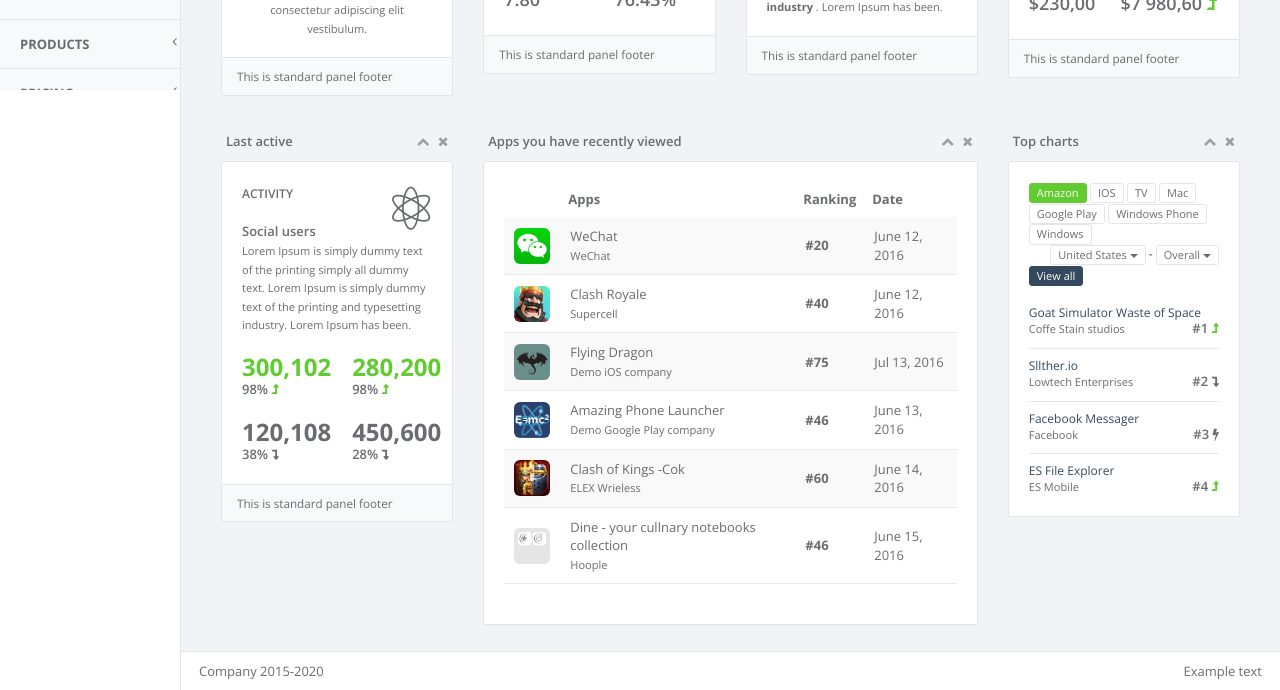
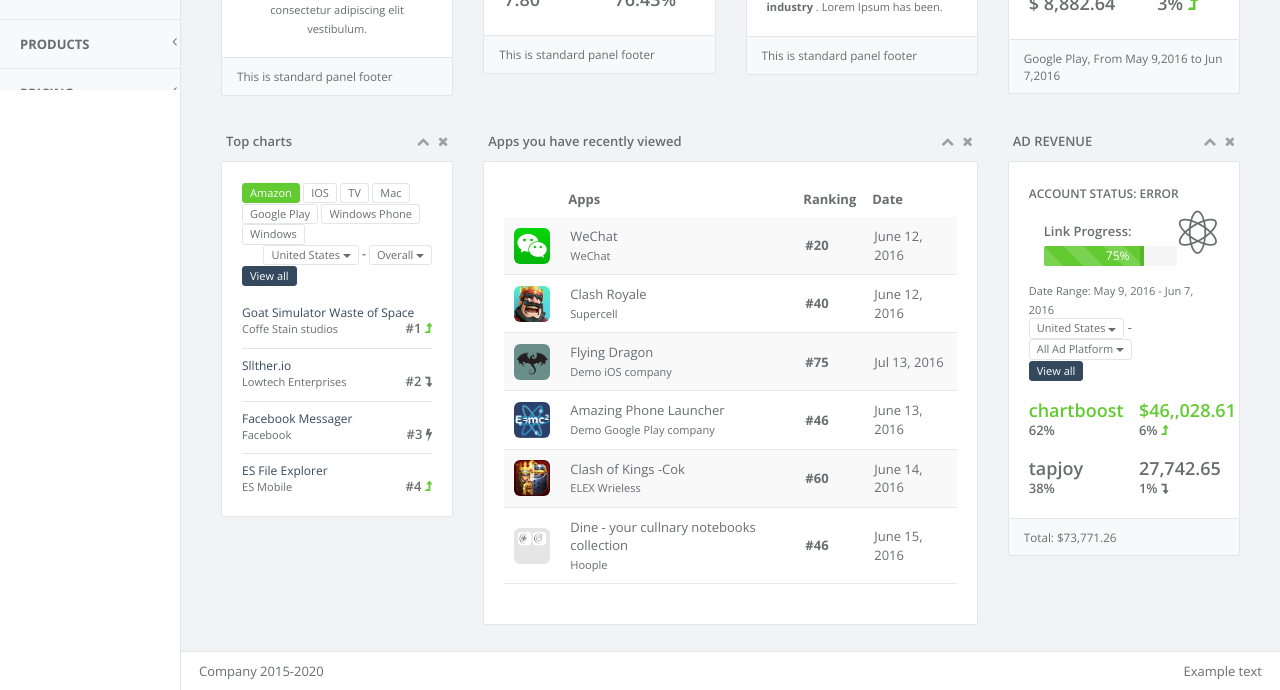
Before and after one commit to xunuoi/eve-talk, a website: page components/dashboard/dashboard.html in a window 1280 px wide. Shown: the part 710-1400 px from the top of the page. Drawn offline with nearby package versions, Linux system fonts and the light colour scheme.

Commit message:
Change dashboard ad section

```diff
--- a/components/dashboard/dashboard.html
+++ b/components/dashboard/dashboard.html
@@ -73,6 +73,7 @@
         width: 36px;
         border-radius: 6px;
     }
+
     .app-icon.app-icon-md {
         width: 72px;
     }
@@ -559,7 +560,6 @@
                                     </div>
                                     <div>
                                         <h1 class="font-extra-bold m-t-xl m-b-xs"><img class="app-icon app-icon-md" src="./dashboard_files/wechat.jpeg"></h1>
-
                                         <small>WeChat</small>
                                     </div>
                                     <div class="small m-t-xl">
@@ -612,9 +612,8 @@
                         </div>
                         <div class="panel-footer">
                             <span class="pull-right">
-                                You have two new messages from
-                                <a href="http://webapplayers.com/homer_admin-v1.9/index.html">Monica Bolt</a>
-                            </span> Last update: 21.05.2015
+                                You got download chart from <a>Annie</a>
+                            </span> Last update: 08.06.2016
                         </div>
                     </div>
                 </div>
@@ -693,7 +692,7 @@
                     <div class="hpanel stats">
                         <div class="panel-body h-200">
                             <div class="stats-title pull-left">
-                                <h4>Today income</h4>
+                                <h4>Ad Expense</h4>
                             </div>
                             <div class="stats-icon pull-right">
                                 <i class="pe-7s-cash fa-4x"></i>
@@ -707,27 +706,27 @@
                             </div>
                             <div class="m-t-xs">
                                 <div class="row">
+                                    <div class="col-xs-7">
+                                        <small class="stat-label">Cost</small>
+                                        <h4>$ 8,882.64</h4>
+                                    </div>
                                     <div class="col-xs-5">
-                                        <small class="stat-label">Today</small>
-                                        <h4>$230,00</h4>
-                                    </div>
-                                    <div class="col-xs-7">
-                                        <small class="stat-label">Last week</small>
+                                        <small class="stat-label">Rate</small>
                                         <h4>
-                                            $7 980,60
+                                            3%
                                             <i class="fa fa-level-up text-success"></i>
                                         </h4>
                                     </div>
                                 </div>
                             </div>
                         </div>
-                        <div class="panel-footer">This is standard panel footer</div>
+                        <div class="panel-footer">Google Play, From May 9,2016 to Jun 7,2016</div>
                     </div>
                 </div>
             </div>
             <div class="row">
                  <div class="col-lg-3">
-                    <div class="hpanel stats">
+                    <div class="hpanel">
                         <div class="panel-heading">
                             <div class="panel-tools">
                                 <a class="showhide">
@@ -737,57 +736,73 @@
                                     <i class="fa fa-times"></i>
                                 </a>
                             </div>
-                            Last active
+                            Top charts
                         </div>
                         <div class="panel-body list">
-                            <div class="stats-title pull-left">
-                                <h4>Activity</h4>
+                            <div class="pull-right">
+                                <a class="btn btn-xs btn-success">Amazon</a>
+                                <a class="btn btn-xs btn-default">IOS</a>
+                                <a class="btn btn-xs btn-default">TV</a>
+                                <a class="btn btn-xs btn-default">Mac</a>
+                                <a class="btn btn-xs btn-default">Google Play</a>
+                                <a class="btn btn-xs btn-default">Windows Phone</a>
+                                <a class="btn btn-xs btn-default">Windows</a>
                             </div>
-                            <div class="stats-icon pull-right">
-                                <i class="pe-7s-science fa-4x"></i>
+                            <div class="panel-title pull-right">
+                                <div class="btn-group">
+                                    <button data-toggle="dropdown" class="btn btn-default btn-xs dropdown-toggle" aria-expanded="false">United States <span class="caret"></span></button>
+                                    <ul class="dropdown-menu">
+                                        <li><a href="#">United States</a></li>
+                                        <li><a href="#">China</a></li>
+                                        <li><a href="#">Germany</a></li>
+                                        <li><a href="#">France</a></li>
+                                    </ul>
+                                </div> -
+                                <div class="btn-group">
+                                    <button data-toggle="dropdown" class="btn btn-default btn-xs dropdown-toggle" aria-expanded="false">Overall <span class="caret"></span></button>
+                                    <ul class="dropdown-menu">
+                                        <li><a href="#">Overall</a></li>
+                                        <li><a href="#">Games</a></li>
+                                        <li><a href="#">Applications</a></li>
+                                    </ul>
                                 </div>
-                            <div class="m-t-xl">
-                                <span class="font-bold no-margins">Social users</span>
-                                <br>
-                                <small>
-                                    Lorem Ipsum is simply dummy text of the printing simply all dummy text. Lorem Ipsum is
-                                simply dummy text of the printing and typesetting industry. Lorem Ipsum has been.
-                                </small>
                             </div>
-                            <div class="row m-t-md">
-                                <div class="col-lg-6">
-                                    <h3 class="no-margins font-extra-bold text-success">300,102</h3>
-                                    <div class="font-bold">
-                                        98%
+                            <a href="blog_details.html" class="btn btn-primary btn-xs">View all</a>
+                            <div class="list-item-container">
+                                <div class="list-item">
+                                    <h6 class="no-margins text-primary">Goat Simulator Waste of Space</h6>
+                                    <small>Coffe Stain studios</small>
+                                    <div class="pull-right font-bold">
+                                        #1
                                         <i class="fa fa-level-up text-success"></i>
                                     </div>
                                 </div>
-                                <div class="col-lg-6">
-                                    <h3 class="no-margins font-extra-bold text-success">280,200</h3>
-                                    <div class="font-bold">
-                                        98%
+                                <div class="list-item">
+                                    <h6 class="no-margins text-primary">Sllther.io</h6>
+                                    <small>Lowtech Enterprises</small>
+                                    <div class="pull-right font-bold">
+                                        #2
+                                        <i class="fa fa-level-down text-color3"></i>
+                                    </div>
+                                </div>
+                                <div class="list-item">
+                                    <h6 class="no-margins text-primary">Facebook Messager</h6>
+                                    <small>Facebook</small>
+                                    <div class="pull-right font-bold">
+                                        #3
+                                        <i class="fa fa-bolt text-color3"></i>
+                                    </div>
+                                </div>
+                                <div class="list-item">
+                                    <h6 class="no-margins text-primary">ES File Explorer</h6>
+                                    <small>ES Mobile</small>
+                                    <div class="pull-right font-bold">
+                                        #4
                                         <i class="fa fa-level-up text-success"></i>
                                     </div>
                                 </div>
                             </div>
-                            <div class="row m-t-md">
-                                <div class="col-lg-6">
-                                    <h3 class="no-margins font-extra-bold ">120,108</h3>
-                                    <div class="font-bold">
-                                        38%
-                                        <i class="fa fa-level-down"></i>
                         </div>
-                                </div>
-                                <div class="col-lg-6">
-                                    <h3 class="no-margins font-extra-bold ">450,600</h3>
-                                    <div class="font-bold">
-                                        28%
-                                        <i class="fa fa-level-down"></i>
-                                    </div>
-                                </div>
-                            </div>
-                        </div>
-                        <div class="panel-footer">This is standard panel footer</div>
                     </div>
                 </div>
                 <div class="col-lg-6">
@@ -915,7 +930,7 @@
                     </div>
                 </div>
                 <div class="col-lg-3">
-                    <div class="hpanel">
+                    <div class="hpanel stats">
                         <div class="panel-heading">
                             <div class="panel-tools">
                                 <a class="showhide">
@@ -925,19 +940,27 @@
                                     <i class="fa fa-times"></i>
                                 </a>
                             </div>
-                            Top charts
+                            AD REVENUE
                         </div>
                         <div class="panel-body list">
-                            <div class="pull-right">
-                                <a href="http://webapplayers.com/homer_admin-v1.9/index.html#" class="btn btn-xs btn-success">Amazon</a>
-                                <a href="http://webapplayers.com/homer_admin-v1.9/index.html#" class="btn btn-xs btn-default">IOS</a>
-                                <a href="http://webapplayers.com/homer_admin-v1.9/index.html#" class="btn btn-xs btn-default">TV</a>
-                                <a href="http://webapplayers.com/homer_admin-v1.9/index.html#" class="btn btn-xs btn-default">Mac</a>
-                                <a href="http://webapplayers.com/homer_admin-v1.9/index.html#" class="btn btn-xs btn-default">Google Play</a>
-                                <a href="http://webapplayers.com/homer_admin-v1.9/index.html#" class="btn btn-xs btn-default">Windows Phone</a>
-                                <a href="http://webapplayers.com/homer_admin-v1.9/index.html#" class="btn btn-xs btn-default">Windows</a>
+                            <div class="stats-title pull-left">
+                                <h4>Account Status: Error</h4>
                             </div>
-                            <div class="panel-title pull-right">
+                            <div class="stats-icon pull-right">
+                                <i class="pe-7s-science fa-4x"></i>
+                            </div>
+                            <div class="m-t-xl">
+                                <div class="m"><span class="font-bold no-margins">Link Progress: </span>
+                                    <div class="progress m-t-xs full progress-striped active">
+                                        <div style="width: 75%" aria-valuemax="100" aria-valuemin="0" aria-valuenow="90" role="progressbar" class=" progress-bar progress-bar-success">
+                                            75%
+                                        </div>
+                                    </div>
+                                </div>
+                                <small>
+                                Date Range: May 9, 2016 - Jun 7, 2016
+                                </small>
+                                <div>
                                     <div class="btn-group">
                                         <button data-toggle="dropdown" class="btn btn-default btn-xs dropdown-toggle" aria-expanded="false">United States <span class="caret"></span></button>
                                         <ul class="dropdown-menu">
@@ -948,50 +971,50 @@
                                         </ul>
                                     </div> -
                                     <div class="btn-group">
-                                    <button data-toggle="dropdown" class="btn btn-default btn-xs dropdown-toggle" aria-expanded="false">Overall <span class="caret"></span></button>
+                                        <button data-toggle="dropdown" class="btn btn-default btn-xs dropdown-toggle" aria-expanded="false">All Ad Platform <span class="caret"></span></button>
                                         <ul class="dropdown-menu">
-                                        <li><a href="#">Overall</a></li>
-                                        <li><a href="#">Games</a></li>
-                                        <li><a href="#">Applications</a></li>
+                                            <li><a href="#">tapjoy</a></li>
+                                            <li><a href="#">chartboost</a></li>
                                         </ul>
                                     </div>
                                 </div>
+                                <small>
                                     <a href="blog_details.html" class="btn btn-primary btn-xs">View all</a>
-                            <div class="list-item-container">
-                                <div class="list-item">
-                                    <h6 class="no-margins text-primary">Goat Simulator Waste of Space</h6>
-                                    <small>Coffe Stain studios</small>
-                                    <div class="pull-right font-bold">
-                                        #1
-                                        <i class="fa fa-level-up text-success"></i>
+
+                                </small>
+                            </div>
+                            <div class="row m-t-md">
+                                <div class="col-lg-6">
+                                    <h4 class="no-margins font-extra-bold text-success">chartboost</h4>
+                                    <div class="font-bold">
+                                        62%
                                     </div>
                                 </div>
-                                <div class="list-item">
-                                    <h6 class="no-margins text-primary">Sllther.io</h6>
-                                    <small>Lowtech Enterprises</small>
-                                    <div class="pull-right font-bold">
-                                        #2
-                                        <i class="fa fa-level-down text-color3"></i>
-                                    </div>
-                                </div>
-                                <div class="list-item">
-                                    <h6 class="no-margins text-primary">Facebook Messager</h6>
-                                    <small>Facebook</small>
-                                    <div class="pull-right font-bold">
-                                        #3
-                                        <i class="fa fa-bolt text-color3"></i>
-                                    </div>
-                                </div>
-                                <div class="list-item">
-                                    <h6 class="no-margins text-primary">ES File Explorer</h6>
-                                    <small>ES Mobile</small>
-                                    <div class="pull-right font-bold">
-                                        #4
+                                <div class="col-lg-6">
+                                    <h4 class="no-margins font-extra-bold text-success">$46,,028.61</h4>
+                                    <div class="font-bold">
+                                        6%
                                         <i class="fa fa-level-up text-success"></i>
                                     </div>
                                 </div>
                             </div>
+                            <div class="row m-t-md">
+                                <div class="col-lg-6">
+                                    <h4 class="no-margins font-extra-bold ">tapjoy</h4>
+                                    <div class="font-bold">
+                                        38%
                                     </div>
+                                </div>
+                                <div class="col-lg-6">
+                                    <h4 class="no-margins font-extra-bold ">27,742.65</h4>
+                                    <div class="font-bold">
+                                        1%
+                                        <i class="fa fa-level-down"></i>
+                                    </div>
+                                </div>
+                            </div>
+                        </div>
+                        <div class="panel-footer">Total: $73,771.26</div>
                     </div>
                 </div>
             </div>
```
Lines whose indentation alone changed are shown as unchanged.
